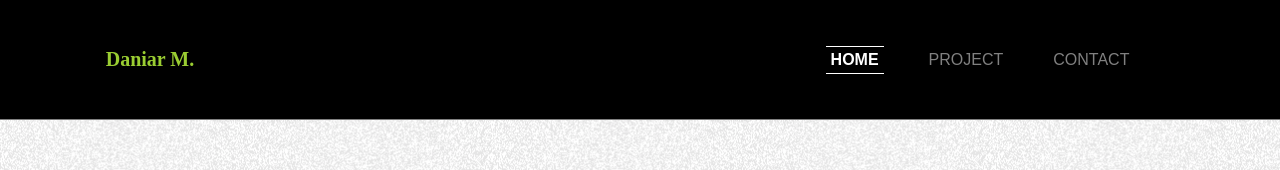
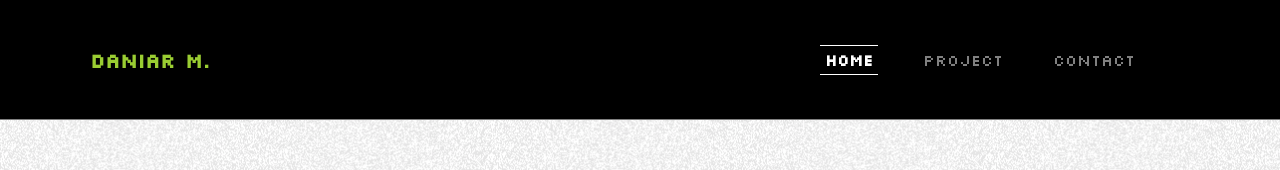
Before and after one commit to Cthulhu-tech/my_site, a React (Create React App) app: page / in a window 1280 px wide. Shown: the top 170 px of the page. Built offline with nearby package versions, Linux system fonts and the light colour scheme.

Commit message:
global style update

```diff
--- a/src/style/globalStyle.scss
+++ b/src/style/globalStyle.scss
@@ -1,3 +1,15 @@
+@font-face {
+    font-family: 'BIZ';
+    src: url("../font/AlumniSansCollegiateOne-Regular.ttf") format("truetype");
+}
+
+@font-face {
+
+    font-family: 'Silkscreen';
+    src: url("../font/Silkscreen-Regular.ttf") format("truetype");
+
+}
+
 *{
 
     margin: 0;
@@ -11,7 +23,7 @@ body {
     width: 100%;
     min-height: 100vh;
     background-color: white;
-    font-family: Arial, sans-serif;
+    font-family: 'Silkscreen';
 
 }
 
@@ -33,9 +45,38 @@ body {
 
     width: 100%;
     display: flex;
+    position: relative;
     align-items: center;
     flex-direction: column;
     justify-content: center;
     min-height: calc(100vh - 120px);
 
 }
+
+* {
+
+    scrollbar-width: auto;
+    scrollbar-color: #2e2e2e #ffffff;
+
+}
+
+
+*::-webkit-scrollbar {
+
+    width: 10px;
+
+}
+
+*::-webkit-scrollbar-track {
+
+    background: #ffffff;
+
+}
+
+*::-webkit-scrollbar-thumb {
+
+    border-radius: 10px;
+    background-color: #24292f;
+    border: 3px solid #ffffff;
+
+}
```
